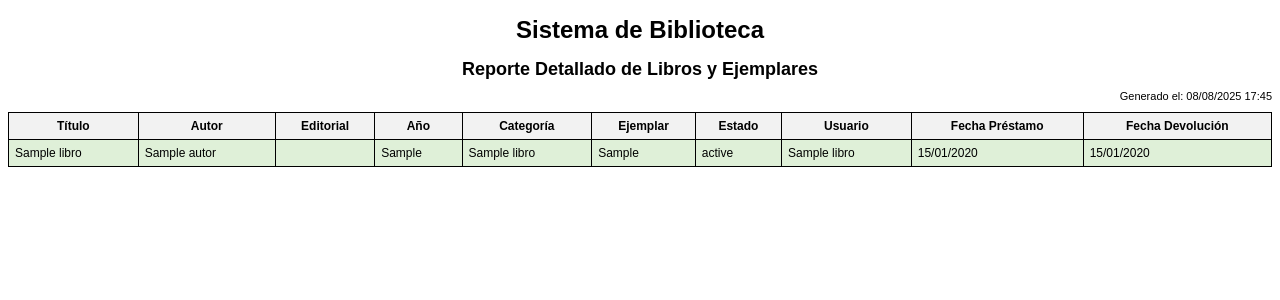
After one commit to SaramariaT/proyecto_biblioteca, a CodeIgniter 4 app: the page made by app/Views/reportes/libros_estado_pdf.php in a window 1280 px wide. The commit adds this page. Shown: the top 300 px of the page. Run offline with PHP 8.4 and a stand-in for CodeIgniter, Linux system fonts and the light colour scheme; the template is opened without the code that fills it: most values are stand-ins (such as "Sample title", 1, 10 or a date in 2020); some libraries are stand-ins or nearby versions.

Commit message:
Integración de Reportes, exportándolos a PDF

```diff
--- a/app/Config/Routes.php
+++ b/app/Config/Routes.php
@@ -40,3 +40,6 @@ $routes->post('prestamos/guardar', 'Prestamos::guardar');
 $routes->get('prestamos/devolver/(:num)', 'Prestamos::devolver/$1');
 $routes->get('prestamos/editar/(:num)', 'Prestamos::editar/$1');
 $routes->post('prestamos/actualizar/(:num)', 'Prestamos::actualizar/$1');
+
+$routes->get('reportes/libros', 'Reportes::libros');
+$routes->get('reportes/libros_estado_pdf', 'Reportes::libros_estado_pdf');
--- /dev/null
+++ b/app/Views/reportes/libros_estado_pdf.php
@@ -0,0 +1,54 @@
+<!DOCTYPE html>
+<html>
+<head>
+    <meta charset="utf-8">
+    <title>Reporte Detallado de Libros</title>
+    <style>
+        body { font-family: Arial, sans-serif; font-size: 12px; }
+        h1, h2 { text-align: center; margin-bottom: 10px; }
+        .fecha { text-align: right; font-size: 11px; margin-bottom: 10px; }
+        table { width: 100%; border-collapse: collapse; margin-top: 10px; }
+        th, td { border: 1px solid #000; padding: 6px; }
+        th { background-color: #f2f2f2; }
+        .vigente { background-color: #dff0d8; } /* verde claro para préstamos activos */
+    </style>
+</head>
+<body>
+    <h1>Sistema de Biblioteca</h1>
+    <h2>Reporte Detallado de Libros y Ejemplares</h2>
+    <div class="fecha">Generado el: <?= date('d/m/Y H:i') ?></div>
+
+    <table>
+        <thead>
+            <tr>
+                <th>Título</th>
+                <th>Autor</th>
+                <th>Editorial</th>
+                <th>Año</th>
+                <th>Categoría</th>
+                <th>Ejemplar</th>
+                <th>Estado</th>
+                <th>Usuario</th>
+                <th>Fecha Préstamo</th>
+                <th>Fecha Devolución</th>
+            </tr>
+        </thead>
+        <tbody>
+            <?php foreach ($libros as $libro): ?>
+            <tr class="<?= !empty($libro['nombre_usuario']) ? 'vigente' : '' ?>">
+                <td><?= $libro['titulo'] ?></td>
+                <td><?= $libro['autor'] ?></td>
+                <td><?= $libro['editorial'] ?></td>
+                <td><?= $libro['anio_publicacion'] ?></td>
+                <td><?= $libro['nom_categoria'] ?></td>
+                <td><?= $libro['codigo_ejemplar'] ?></td>
+                <td><?= $libro['estado'] ?></td>
+                <td><?= !empty($libro['nombre_usuario']) ? $libro['nombre_usuario'] : '—' ?></td>
+                <td><?= !empty($libro['fecha_prestamo']) ? date('d/m/Y', strtotime($libro['fecha_prestamo'])) : '—' ?></td>
+                <td><?= !empty($libro['fecha_devolucion']) ? date('d/m/Y', strtotime($libro['fecha_devolucion'])) : '—' ?></td>
+            </tr>
+            <?php endforeach; ?>
+        </tbody>
+    </table>
+</body>
+</html>
--- a/composer.json
+++ b/composer.json
@@ -11,7 +11,8 @@
     },
     "require": {
         "php": "^8.1",
-        "codeigniter4/framework": "^4.0"
+        "codeigniter4/framework": "^4.0",
+        "dompdf/dompdf": "^3.1"
     },
     "require-dev": {
         "fakerphp/faker": "^1.9",
```
Also changed, not shown: app/Controllers/Reportes.php (added, +59 -0 lines), app/Models/LibroModel.php (+25 -0 lines), app/Views/libros/index.php (+7 -2 lines), app/Views/reportes/libros.php (added, +27 -0 lines), 1 other file.
